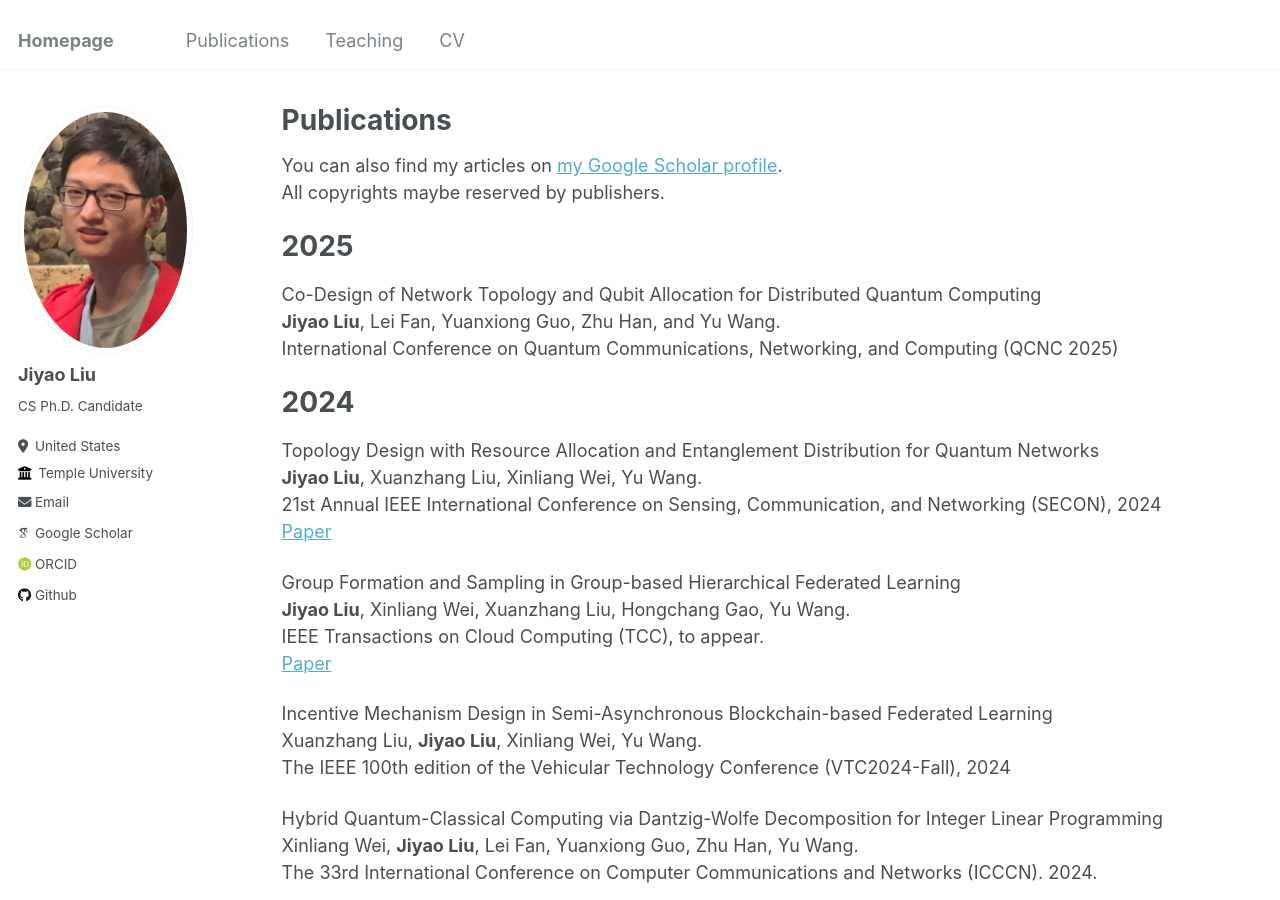
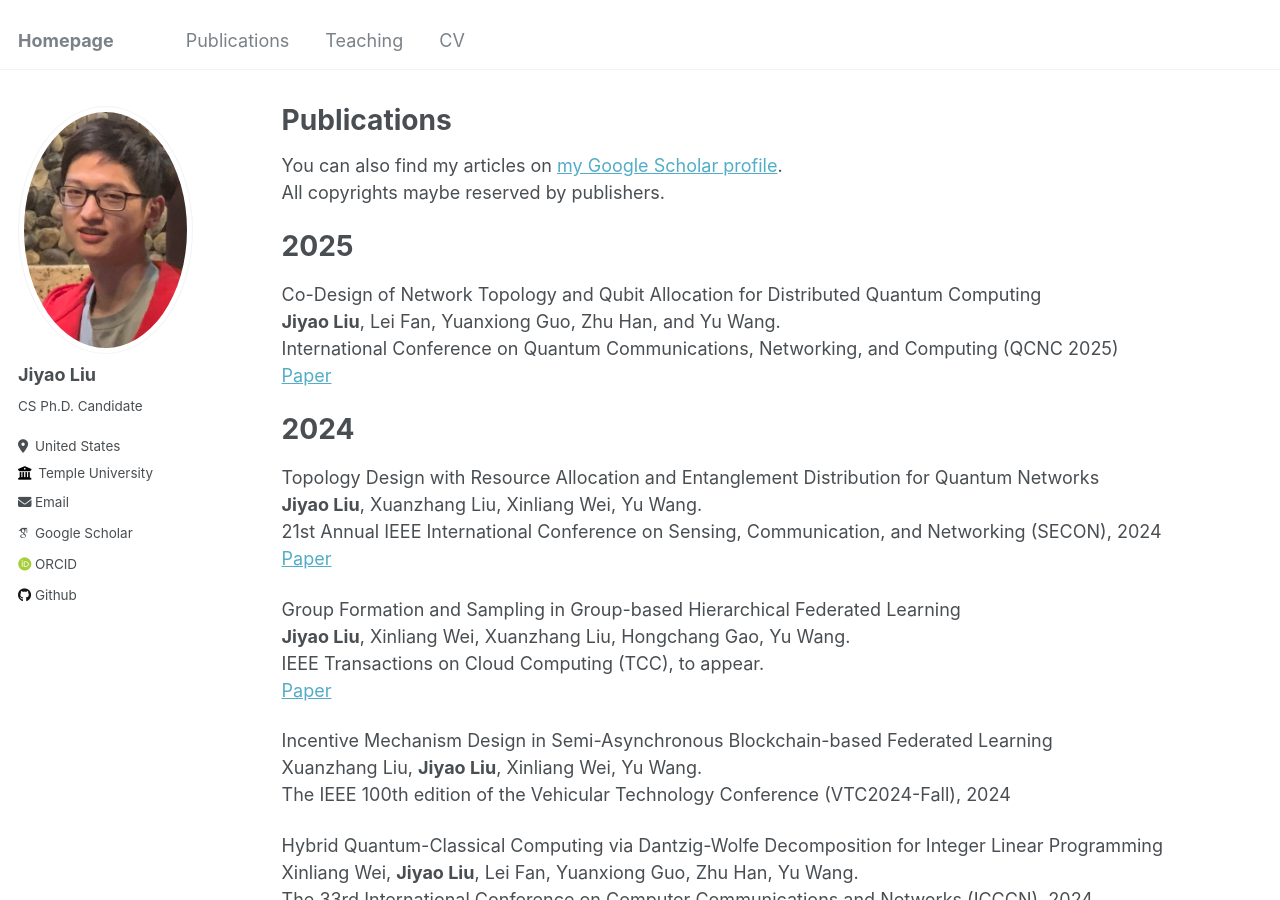
Before and after one commit to Jiyao17/jiyao17.github.io, a Jekyll site: the page built from _pages/publications.md, in a window 1280 px wide and 900 px high. Built offline with Jekyll 4.4.1, drawn with Linux system fonts in a browser that asks for light colours; some web fonts are replaced.

Commit message:
update qcnc paper

```diff
--- a/_pages/publications.md
+++ b/_pages/publications.md
@@ -32,7 +32,7 @@ IEEE Transactions on Network and Service Management (TNSM), under review.   -->
 Co-Design of Network Topology and Qubit Allocation for Distributed Quantum Computing
 **Jiyao Liu**, Lei Fan, Yuanxiong Guo, Zhu Han, and Yu Wang.
 International Conference on Quantum Communications, Networking, and Computing (QCNC 2025)
-
+[Paper](/files/papers/2025/Topology_Allocation_Co_Optimization.pdf){:target="_blank"}
 
 # 2024
 
```
Also changed, not shown: 1 other file.
